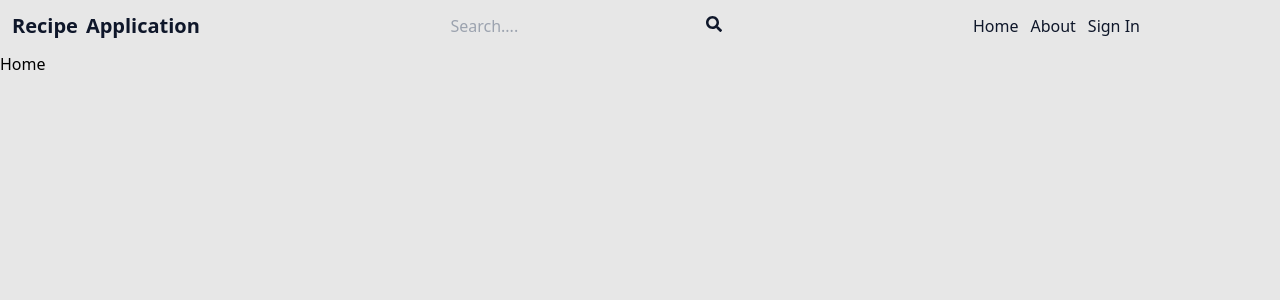
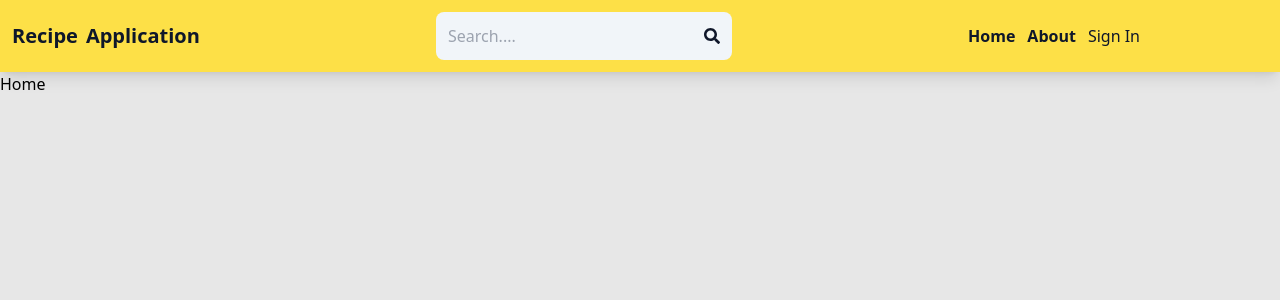
Before and after one commit to IannnMark/Recipe-Application-Client, a React (Vite) app: page / in a window 1280 px wide. Shown: the top 300 px of the page. Built offline with nearby package versions, Linux system fonts and the light colour scheme; no server answers.

Commit message:
add design to the header

```diff
--- a/src/components/Header.jsx
+++ b/src/components/Header.jsx
@@ -5,7 +5,7 @@ import { Link } from "react-router-dom";
 export default function Header() {
   const { currentUser } = useSelector((state) => state.user);
   return (
-    <header className="">
+    <header className="bg-yellow-300 shadow-lg">
       <div className="flex justify-between items-center max-w-6xl max-auto p-3">
         <Link to="/">
           <h1 className="font-bold text-lg sm:text-xl flex flex-wrap gap-2">
@@ -14,11 +14,11 @@ export default function Header() {
           </h1>
         </Link>
 
-        <form className="">
+        <form className="bg-slate-100 p-3 rounded-lg flex items-center">
           <input
             type="text"
             placeholder="Search...."
-            className="bg-transparent focus:outline-none w-24 sm:w-64"
+            className="bg-transparent focus:outline-none w-24 sm:w-64 font-medium"
           />
           <button>
             <FaSearch className="text-slate-900" />
@@ -26,12 +26,12 @@ export default function Header() {
         </form>
         <ul className="flex gap-3">
           <Link to="/">
-            <li className="hidden sm:inline text-slate-900 hover:underline">
+            <li className="hidden sm:inline text-slate-900 hover:underline font-semibold">
               Home
             </li>
           </Link>
           <Link to={"/about"}>
-            <li className="hidden sm:inline text-slate-900 hover:underline">
+            <li className="hidden sm:inline text-slate-900 hover:underline font-semibold">
               About
             </li>
           </Link>
```
